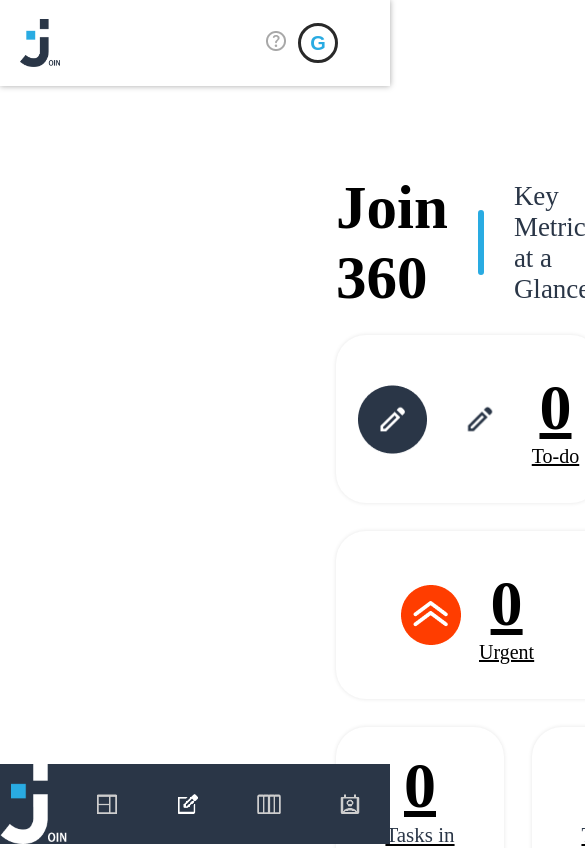
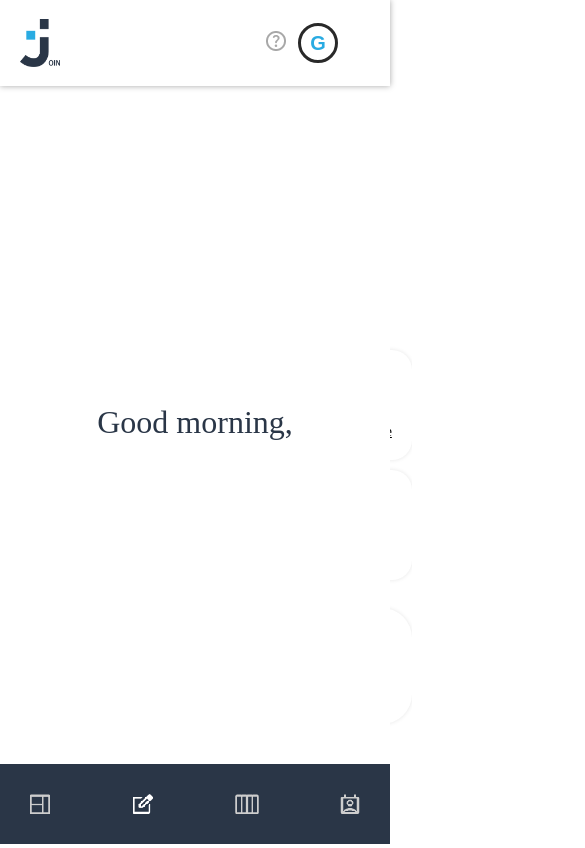
Before and after one commit to devcontain/join-angular, an Angular app: page /summary in a window 390 px wide. Shown: the top 848 px of the page, 585 px wide, since content can reach past the window. Built offline with nearby package versions, Linux system fonts and the light colour scheme.

Commit message:
sidbar responsive, summary tasks style and responsive

```diff
--- a/src/app/features/summary/summary.scss
+++ b/src/app/features/summary/summary.scss
@@ -284,3 +284,211 @@
         font-size: 64px;
     }
 }
+
+@media only screen and (max-width: 1300px) {
+    .summary-margin {
+        margin-left: 234px;
+    }
+
+    .summary-welcome {
+        h2 {
+            font-size: 32px;
+        }
+
+        h1 {
+            font-size: 48px;
+        }
+    }
+
+    .summary-tasks {
+        margin-right: 30px;
+    }
+}
+
+@media only screen and (max-width: 1030px) {
+    .summary-margin {
+        margin-left: 0px;
+        margin-bottom: 120px;
+        width: 100%;
+        display: flex;
+        flex-direction: column;
+        align-items: center;
+        justify-content: center;
+    }
+
+    .summary-welcome {
+        position: absolute;
+        top: 0px;
+        left: 0px;
+        width: 100%;
+        height: 100%;
+        text-align: center;
+        background-color: white;
+        animation: handy-welcome 2s forwards;
+        animation-delay: 2s;
+        animation-iteration-count: 1
+    }
+
+    @media only screen and (max-width: 700px) {
+        .summary-upcoming-deadline {
+            margin-left: 20px;
+        }
+    }
+
+    .summary-join-360 {
+        margin-left: 10%;
+        flex-direction: column;
+        align-items: normal;
+        height: 104px;
+        width: 250px;
+
+        h1 {
+            margin: 0px;
+            font-size: 47px;
+        }
+
+        p {
+            margin: 0px;
+            font-size: 20px;
+        }
+    }
+
+    .summary-spacer {
+        display: none;
+    }
+
+    .summary-spacer-handy {
+        display: block;
+        width: 90px;
+        border: 2px solid;
+        border-color: #29ABE2;
+        border-radius: 4px;
+        margin-top: 16px;
+    }
+
+    .summary-tasks-flex {
+        margin-left: 10%;
+        margin-top: 40px;
+        width: 396px;
+        height: 384px;
+
+    }
+
+    .summary-tasks {
+        width: 100%;
+        height: 100%;
+        margin: 0px;
+    }
+
+    .summary-todo-done {
+        width: 186px;
+        height: 110px;
+        border-radius: 20px;
+
+        img {
+            width: 40px;
+            height: 40px;
+
+        }
+
+        h3 {
+            font-size: 47px;
+        }
+
+        span {
+            font-size: 14px;
+        }
+    }
+
+    .summary-todo-done:hover {
+        width: 192px;
+        height: 112px;
+    }
+
+    .summary-todo-done-flex {
+        height: 120px;
+        max-height: 120px;
+    }
+
+    .summary-urgent-flex {
+        width: 396px;
+        height: 110px;
+        border-radius: 20px;
+
+        img {
+            width: 40px;
+            height: 40px;
+        }
+    }
+
+    .summary-urgent {
+        margin-left: 56px;
+
+        margin-right: 20px;
+
+        h3 {
+            font-size: 47px;
+        }
+
+        span {
+            font-size: 14px;
+        }
+
+    }
+
+    .summary-urgent-flex:hover {
+        margin-bottom: -5px;
+        height: 115px;
+        transition: 0.1s;
+        background-color: #2A3647;
+        color: white;
+
+    }
+
+    .summary-urgent-spacer {
+        height: 68px;
+    }
+
+    .summary-upcoming-deadline {
+        h3 {
+            font-size: 16px;
+        }
+
+        span {
+            font-size: 14px;
+        }
+    }
+
+    .summary-board-progress {
+        height: 116px;
+        width: 116px;
+
+        h3 {
+            font-size: 47px;
+        }
+
+        span {
+            font-size: 14px;
+        }
+    }
+
+    .summary-board-progressl:hover {
+        height: 120px;
+        width: 120px;
+        margin-right: -4px;
+        margin-top: -2px;
+    }
+
+    .summary-board-progress:hover {
+        height: 120px;
+        width: 120px;
+        margin-top: -2px;
+    }
+
+    .summary-board-progressr:hover {
+        height: 120px;
+        width: 120px;
+        margin-left: -4px;
+        margin-top: -2px;
+    }
+}
--- a/src/app/shared/header/header.scss
+++ b/src/app/shared/header/header.scss
@@ -59,6 +59,14 @@
     }
 }
 
+@media only screen and (max-width: 1300px) {
+    .menu {
+        span {
+            margin-left: 248px;
+        }
+    }
+}
+
 @media only screen and (max-width: 1030px) {
     .menu {
         img {
--- a/src/app/shared/sidebar/sidebar.scss
+++ b/src/app/shared/sidebar/sidebar.scss
@@ -112,7 +112,7 @@
     }
 
     .sec-menu-flex {
-                flex-direction: row;
+        flex-direction: row;
         justify-content: space-between;
         align-items: center;
         height: 100%;
@@ -133,6 +133,10 @@
         margin-left: 10px;
         margin-right: 10px;
     }
+
+    .menu-joinlogo {
+        display: none;
+    }
 }
 
 @media only screen and (max-width: 450px) {
```
